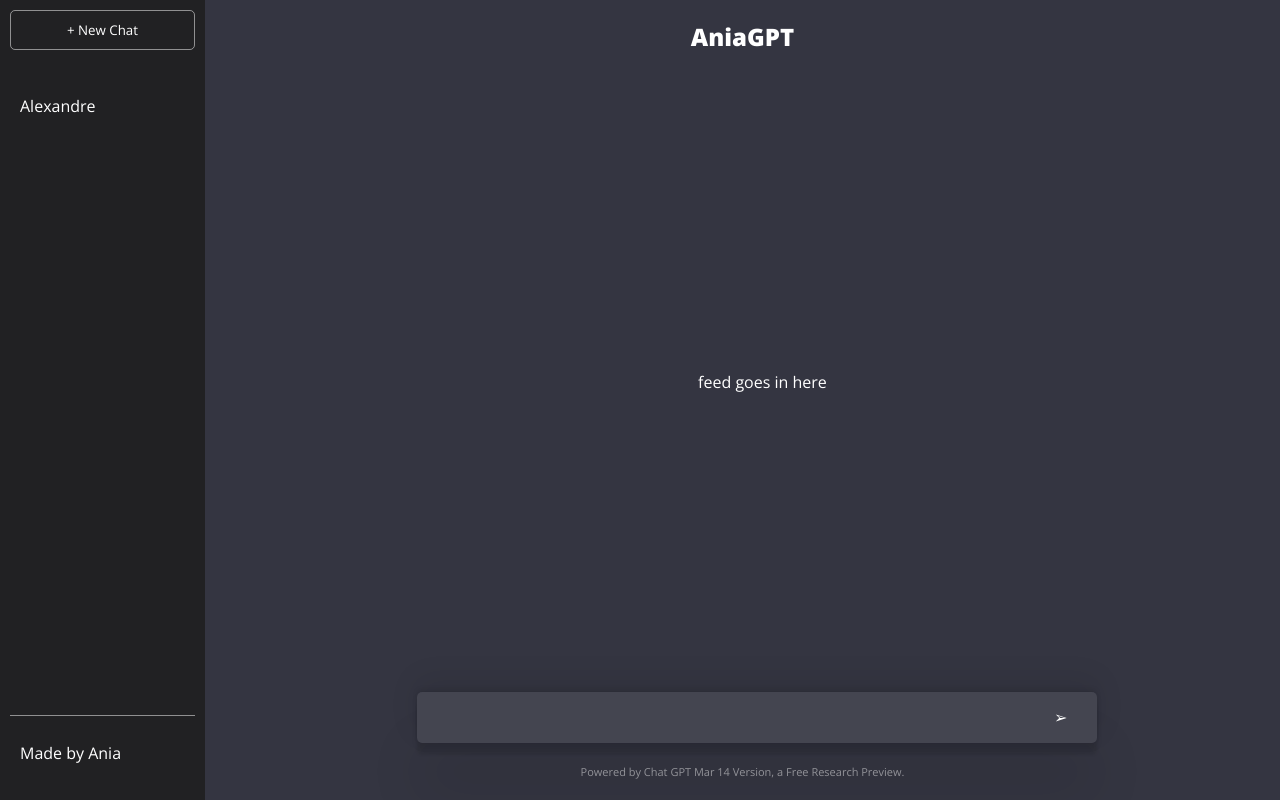
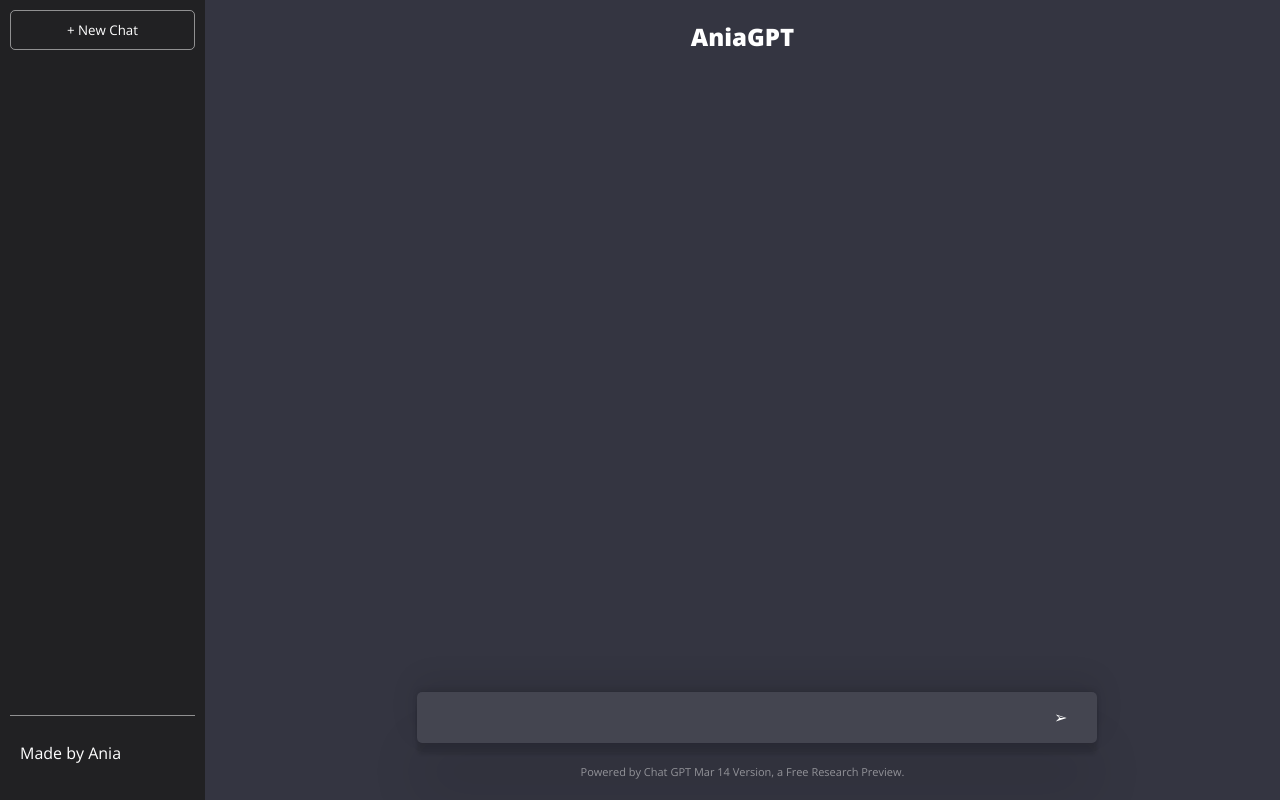
Before and after one commit to afranca/react-chatgpt, a React (Create React App) app: page / in a window 1280 px wide. Built offline with nearby package versions, Linux system fonts and the light colour scheme.

Commit message:
feat: list unique chat history titles on the sidebar plus messages under the selected history.

```diff
--- a/src/App.js
+++ b/src/App.js
@@ -5,6 +5,18 @@
   const [message, setMessage] = useState(null)
   const [chatHistory, setChatHistory] = useState([])
   const [currentTitle, setCurrentTitle] = useState(null)
+
+  const createNewChat = (e) => {
+    setCurrentTitle(null)
+    setMessage(null)
+    setValue("")
+  }
+
+  const handleTitleSelection = (selectedTitle) => {
+    setCurrentTitle(selectedTitle)
+    setMessage(null)
+    setValue("")
+  }
 
   const getMessages = async () => {
     const options = {
@@ -44,12 +56,17 @@
       )
     }
   },[message, currentTitle, value]);
+
+  const currentChat = chatHistory.filter( prevChat => prevChat.title === currentTitle)
+  const uniqueTitles = Array.from(new Set(chatHistory.map(prevChat => prevChat.title)))
   return (
     <div className="app">
       <section className="side-bar">
-        <button>+ New Chat</button>
+        <button onClick={createNewChat}>+ New Chat</button>
         <ul className='history'>
-          <li>Alexandre</li>
+          {uniqueTitles?.map( (title, index) =>
+            <li key={index} onClick={() => handleTitleSelection(title)}>{title} </li>
+          )}
         </ul>
         <nav>
           <p>Made by Ania</p>
@@ -59,8 +76,10 @@
       <section className='main'>
         {!currentTitle && <h1>AniaGPT</h1>}
         <ul className='feed'>
-            <li> feed goes in here</li>
-            {}
+            {currentChat?.map( (chatMessage, index) => <li key={index}>
+              <p className="role">{chatMessage.role}</p>
+              <p className="chatContent">{chatMessage.content}</p>
+            </li>)}
         </ul>
         <div className="bottom-section">
           <div className="input-container">
--- a/src/index.css
+++ b/src/index.css
@@ -105,8 +105,26 @@
   cursor: pointer;
 }
 
-.feed { }
+.feed {
+  overflow: scroll;
+  width: 100%;
+  padding: 0;
+ }
 
 .feed li {
-  list-style-type: none;
+  display: flex;
+  background-color: #444654;
+  width: 100%;
+  padding: 20px;
+  margin: 20px 0;
 }
+
+.feed p {
+  color:rgba(255, 255, 255, 0.8);
+  font-size: 14px;
+  text-align: left;
+}
+
+.feed p.role {
+  min-width: 100px;
+}
```
